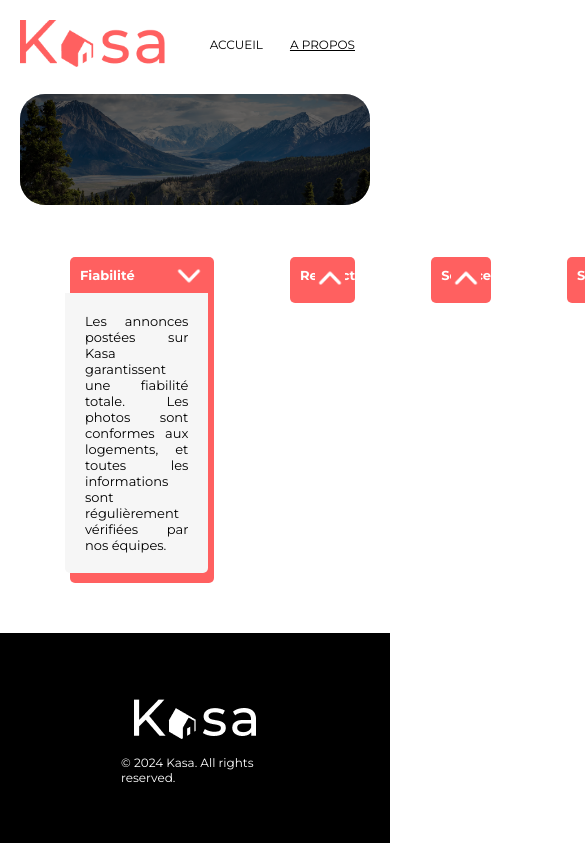
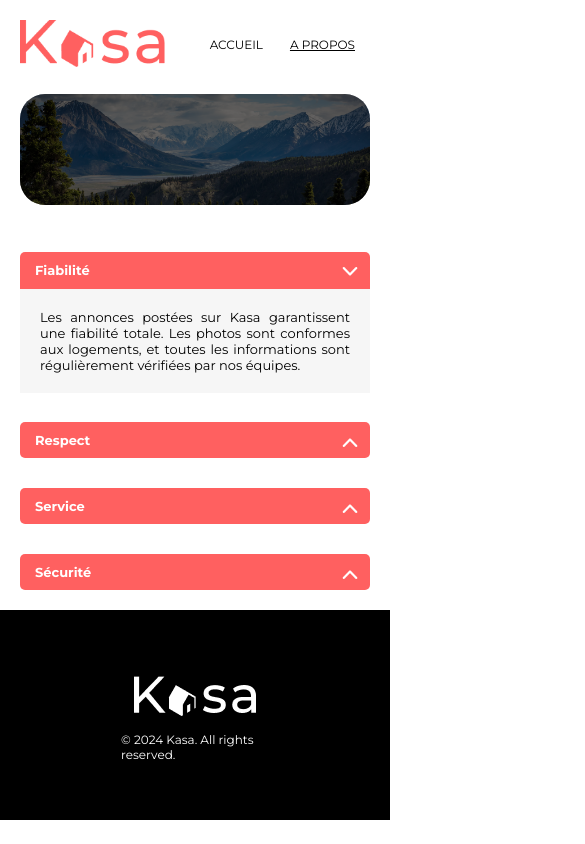
Before and after one commit to Emeline-Wulstecke/Kasa, a React (Vite) app: page /about in a window 390 px wide. Both pictures are taken after a click on the item "Fiabilité". Shown: the top 844 px of the page, 585 px wide, since content can reach past the window. Built offline with nearby package versions, Linux system fonts and the light colour scheme.

Commit message:
update design collapse about page

```diff
--- a/src/components/Collapse/Collapse.jsx
+++ b/src/components/Collapse/Collapse.jsx
@@ -15,11 +15,11 @@ const CollapseItem = ({ title, content }) => {
 
   return (
     <>
-    <li className = "collapse-item housing-item" onClick={handleToggle}>
+    <li className = "collapse-item" onClick={handleToggle}>
       <h2>{title}</h2>
       <img src={iconCollapse} alt="fleche" className={`icon-collapse ${iconClass}`} />
-      <Collapse isOpened={isOpen}>
-      <p className= "collapse-text housing-text" id={textAnim}>{content}</p>
+      <Collapse isOpened={isOpen} className='collapse-text'>
+      {content}
     </Collapse>
     </li>
   </>
@@ -28,8 +28,8 @@ const CollapseItem = ({ title, content }) => {
 
 const CollapseList = ({ items }) => {
   return (
-    <article className = "collapse housing-collapse">
-      <ul className = "collapse-list housing-list">
+    <article className = "collapse">
+      <ul className = "collapse-list">
         {items.map((item, index) => (
           <CollapseItem key={index} title={item.title} content={item.content} />
         ))}
--- a/src/components/Collapse/collapse.scss
+++ b/src/components/Collapse/collapse.scss
@@ -2,13 +2,15 @@
     display: flex;
     flex-direction: column;
     align-items: center;
-    padding: 45px;
+    padding: 0 70px 50px;
+    width: 100%;
 
     .collapse-list {
         display: flex;
         flex-direction: column;
+        gap: 30px;
+        box-sizing: content-box;
         width: 80%;
-        gap: 30px;
     }
 
     .collapse-item {
@@ -16,10 +18,7 @@
         display: flex;
         flex-direction: column;
         border-radius: 5px;
-        padding-top: 10px;
-        padding-left: 15px;
-        padding-bottom: 0px;
-        padding-right: 25px;
+        padding: 10px 25px 0 15px;
         width: 100%;
         color: white;
         background: var(--Red, #FF6060);
@@ -52,59 +51,57 @@
                 transform: rotate(0deg);
             }
         }
+
+        .ReactCollapse--content {
+            position: relative;
+            right: 15px;
+            top: 1px;
+            width: 100%;
+            padding: 20px;
+            background-color: #F6F6F6;
+            color: black;
+            box-sizing: content-box;
+            text-align: justify;
+        }
     }
 
-    .collapse-text {
-        position: relative;
-        padding: 20px;
-        border-radius: 0 0 5px 5px;
-        bottom: 34px;
-        width: 100%;
-        color: black;
-        background: #F6F6F6;
-    }
 }
+
 /************** Responsive tablette *************/
 
-@media screen and (max-width: 768px) {
+@media screen and (min-width: 768px)and (max-width: 1024px) {
     .collapse {
-        padding: 35px;
+
+        .collapse-list {
+            width: 100%;
+        }
     }
 }
 
 /************** Responsive mobile *************/
 
-@media screen and (min-width: 375px) and (max-width: 576px) {
+@media screen and (min-width: 375px) and (max-width: 767px) {
     .collapse {
         padding: 20px;
 
         .collapse-list {
             width: 100%;
-            gap:20px
         }
 
         .collapse-item {
-            padding: 10px 0px 10px 10px;
-            width: 335px;
-            height: 40px;
-
             h2 {
                 font-size: 13px;
                 font-weight: 700;
             }
 
             .icon-collapse {
-                position: absolute;
-                top: 5px;
-                width: 30px;
-                height: 30px;
+                width: 20px;
+                height: 20px;
             }
-        }
 
-        .collapse-text {
-            font-size: 13px;
-            text-align : justify;
-            bottom: 23px;
+            .ReactCollapse--content {
+                font-size: 13px;
+            }
         }
     }
 }
--- a/src/pages/About/about.scss
+++ b/src/pages/About/about.scss
@@ -1,4 +1,5 @@
 main {
     display: flex;
     flex-direction: column;
+
 }
--- a/src/pages/Rental/rental.scss
+++ b/src/pages/Rental/rental.scss
@@ -74,31 +74,3 @@
         }
     }
 }
-
-.housing-collapse {
-    display: flex;
-    flex-direction: row;
-    width: 100%;
-    padding: 25px 70px 50px;
-
-    .housing-list {
-        display: flex;
-        flex-direction: row;
-        width: 100%;
-        gap: 76px;
-
-}
-
-.housing-item {
-    width: 100%;
-    height: 100%;
-}
-
-    .housing-text {
-    position: relative;
-    bottom: 0px;
-    left: -15px;
-    width: 107%;
-    }
-
-}
```
